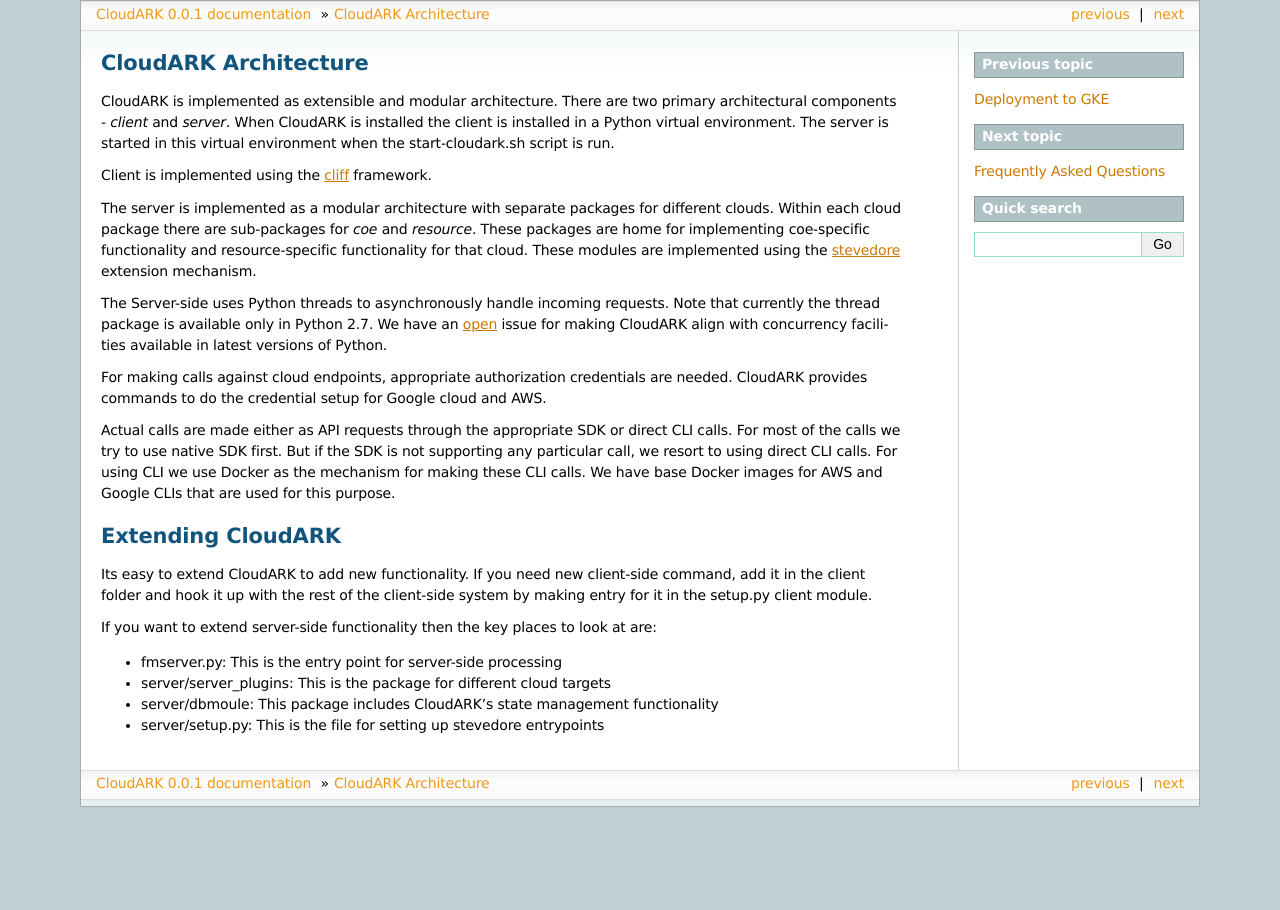
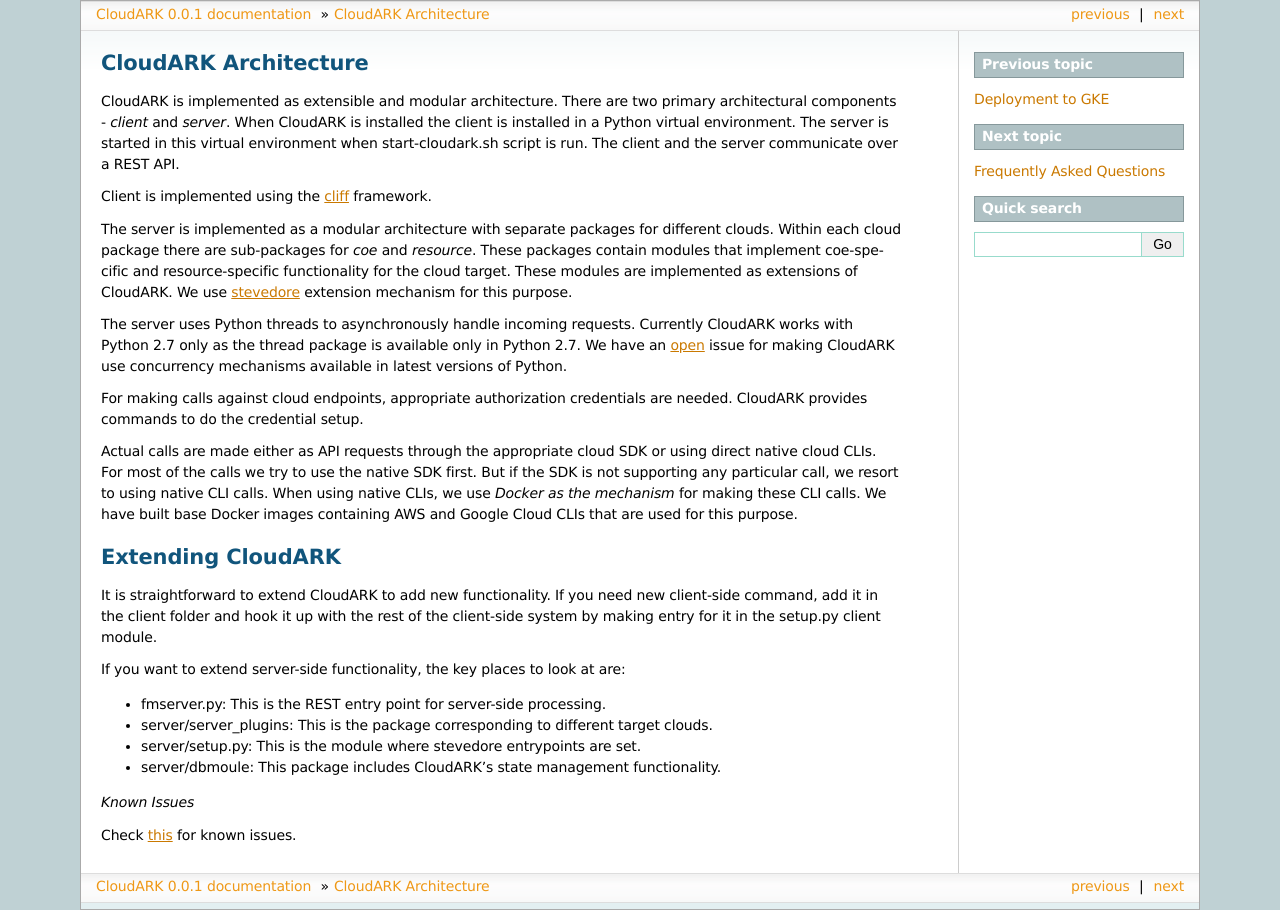
Before and after one commit to cloud-ark/caastle, a Sphinx documentation site: the page built from docs/architecture.rst, in a window 1280 px wide. Built offline with Sphinx 7.4.7, drawn with Linux system fonts in a browser that asks for light colours; formulas are drawn with MathJax 3.

Commit message:
Documentation updated

```diff
--- a/docs/architecture.rst
+++ b/docs/architecture.rst
@@ -4,7 +4,8 @@
 CloudARK is implemented as extensible and modular architecture.
 There are two primary architectural components - *client* and *server*.
 When CloudARK is installed the client is installed in a Python virtual environment.
-The server is started in this virtual environment when the start-cloudark.sh script is run.
+The server is started in this virtual environment when start-cloudark.sh script is run.
+The client and the server communicate over a REST API.
 
 Client is implemented using the cliff_ framework.
 
@@ -12,40 +13,47 @@
 
 The server is implemented as a modular architecture with separate packages for different
 clouds. Within each cloud package there are sub-packages for *coe* and *resource*.
-These packages are home for implementing coe-specific functionality and resource-specific functionality
-for that cloud. These modules are implemented using the stevedore_ extension mechanism.
+These packages contain modules that implement coe-specific and resource-specific functionality
+for the cloud target. These modules are implemented as extensions of CloudARK. We use
+stevedore_ extension mechanism for this purpose.
 
 .. _stevedore: https://pypi.python.org/pypi/stevedore
 
-The Server-side uses Python threads to asynchronously handle incoming requests. Note that currently the thread
-package is available only in Python 2.7. We have an open_ issue for making CloudARK align with
-concurrency facilities available in latest versions of Python.
+The server uses Python threads to asynchronously handle incoming requests. Currently CloudARK works
+with Python 2.7 only as the thread package is available only in Python 2.7.
+We have an open_ issue for making CloudARK use concurrency mechanisms available in latest versions of Python.
 
 .. _open: https://github.com/cloud-ark/cloudark/issues/34
 
-For making calls against cloud endpoints, appropriate authorization credentials are needed.
-CloudARK provides commands to do the credential setup for Google cloud and AWS.
+For making calls against cloud endpoints, appropriate authorization credentials are needed. CloudARK provides commands to do the credential setup.
 
-Actual calls are made either as API requests through the appropriate SDK or direct CLI calls.
-For most of the calls we try to use native SDK first. But if the SDK is not supporting
-any particular call, we resort to using direct CLI calls.
-For using CLI we use Docker as the mechanism for making these CLI calls.
-We have base Docker images for AWS and Google CLIs that are used for this purpose.
+Actual calls are made either as API requests through the appropriate cloud SDK or using direct native cloud CLIs.
+For most of the calls we try to use the native SDK first. But if the SDK is not supporting
+any particular call, we resort to using native CLI calls.
+When using native CLIs, we use *Docker as the mechanism* for making these CLI calls.
+We have built base Docker images containing AWS and Google Cloud CLIs that are used for this purpose.
 
 
 Extending CloudARK
 -------------------
 
-Its easy to extend CloudARK to add new functionality. If you need new client-side
+It is straightforward to extend CloudARK to add new functionality. If you need new client-side
 command, add it in the client folder and hook it up with the rest of the client-side
 system by making entry for it in the setup.py client module.
 
-If you want to extend server-side functionality then the key places to look at are:
+If you want to extend server-side functionality, the key places to look at are:
 
-- fmserver.py: This is the entry point for server-side processing
+- fmserver.py: This is the REST entry point for server-side processing.
 
-- server/server_plugins: This is the package for different cloud targets
+- server/server_plugins: This is the package corresponding to different target clouds.
 
-- server/dbmoule: This package includes CloudARK's state management functionality
+- server/setup.py: This is the module where stevedore entrypoints are set.
 
-- server/setup.py: This is the file for setting up stevedore entrypoints
+- server/dbmoule: This package includes CloudARK's state management functionality.
+
+
+*Known Issues*
+
+Check this_ for known issues.
+
+.. _this: https://github.com/cloud-ark/cloudark/issues
--- a/docs/html/html/index.html
+++ b/docs/html/html/index.html
@@ -81,6 +81,7 @@
 <li class="toctree-l1"><a class="reference internal" href="architecture.html#extending-cloudark">Extending CloudARK</a></li>
 <li class="toctree-l1"><a class="reference internal" href="faq.html">Frequently Asked Questions</a></li>
 <li class="toctree-l1"><a class="reference internal" href="roadmap.html">Roadmap</a></li>
+<li class="toctree-l1"><a class="reference internal" href="samples.html">Sample Deployments</a></li>
 </ul>
 </div>
 </div>
--- a/docs/index.rst
+++ b/docs/index.rst
@@ -36,6 +36,7 @@
    architecture
    faq
    roadmap
+   samples
 
 
 ..   intro
```
Also changed, not shown: docs/html/html/architecture.html (+22 -19 lines), docs/html/html/roadmap.html (+9 -11 lines), docs/roadmap.rst (+13 -26 lines), docs/html/html/searchindex.js, 4 other files.
